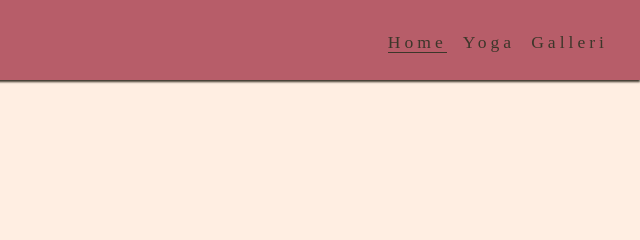
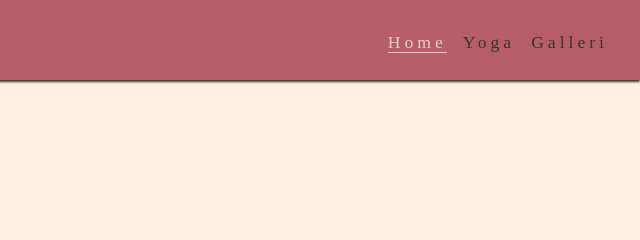
Before and after one commit to AnnikaW-dev/YogaPause, a plain HTML site: page index.html in a window 1280 px wide. In both pictures the pointer is over the link "Home". Shown: the top 240 px of the page, 640-1280 px from the left. Drawn offline with nearby package versions, Linux system fonts and the light colour scheme; a web font is replaced by a local one.

Commit message:
Add hover effect to menu on large screen

```diff
--- a/assets/css/style.css
+++ b/assets/css/style.css
@@ -140,4 +140,12 @@ footer{
     /* Push main content down to accommodate larger header */
     margin-top: 81px;
   }
+
 }
+/* media queries for tablets*/
+@media screen and (min-width: 992px){
+  #menu a:hover {
+    border-bottom: 1px solid var(--light-color);
+    color: var(--light-color);
+  }
+}
```
